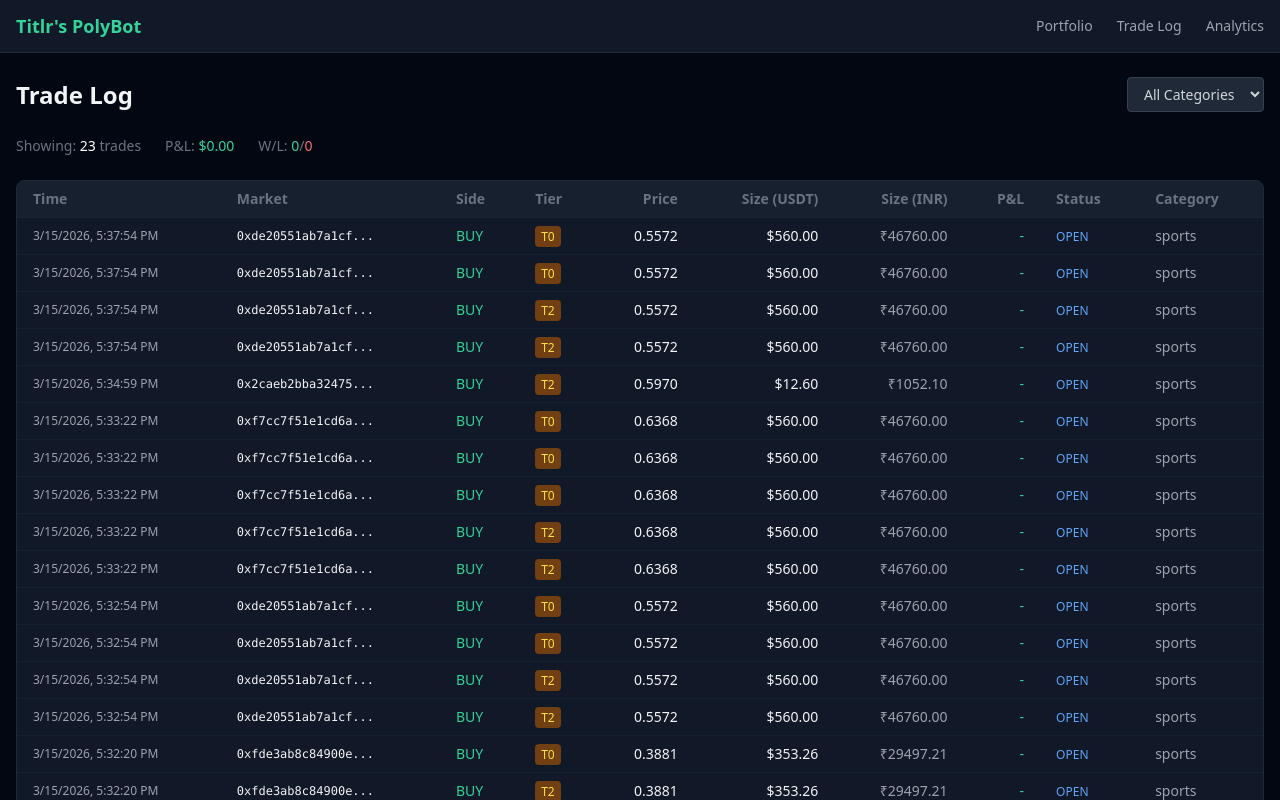
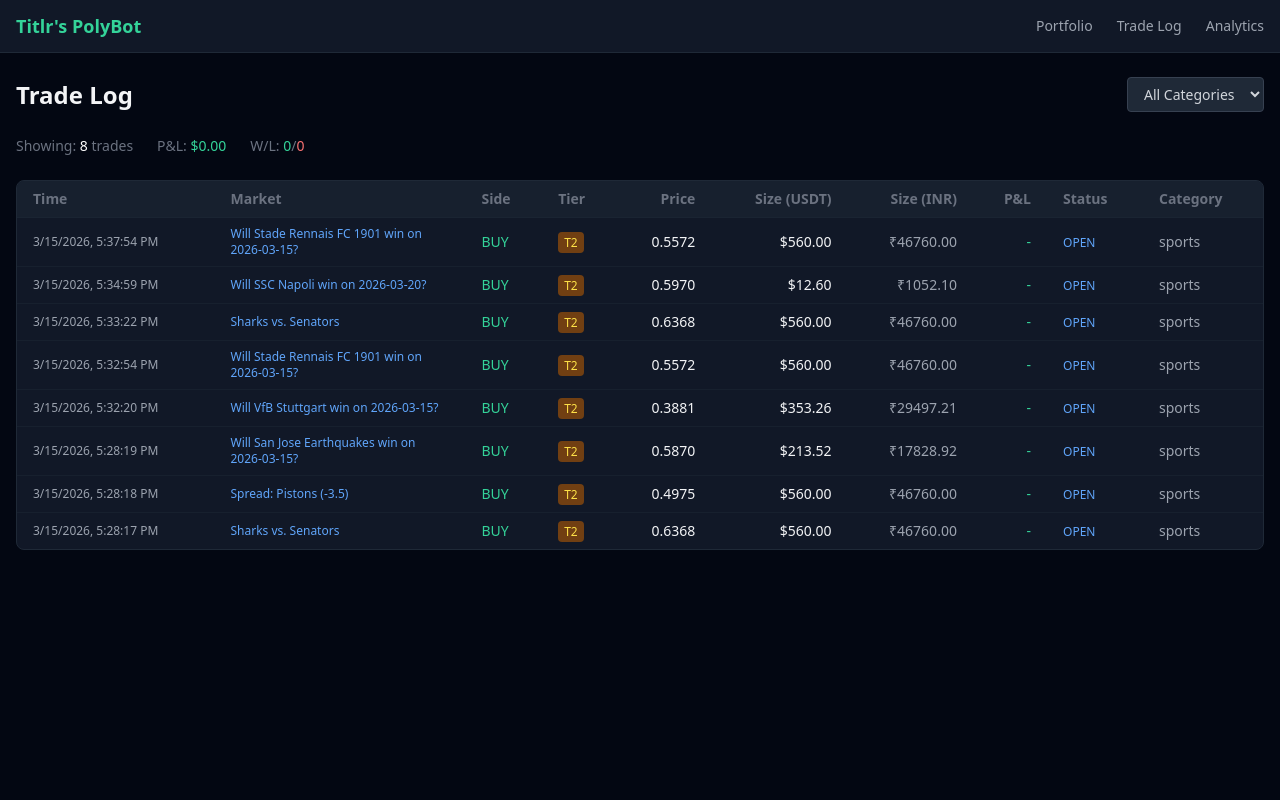
Before and after one commit to AkshatSaini16/polybot-dashboard, a Next.js app: page /trades in a window 1280 px wide. Shown: the top 800 px of the page. Built offline with nearby package versions, Linux system fonts and the light colour scheme.

Commit message:
Add INR amounts, Polymarket links, fix duplicate trades

```diff
--- a/public/data/analytics.json
+++ b/public/data/analytics.json
@@ -7,6 +7,6 @@
   "monthly_alpha_est": 0.0,
   "daily_pnl": [],
   "category_breakdown": [],
-  "signals_generated": 171,
+  "signals_generated": 205,
   "signals_executed": 8
 }
--- a/public/data/meta.json
+++ b/public/data/meta.json
@@ -1,5 +1,5 @@
 {
-  "exported_at": "2026-03-15T17:50:56.091525",
+  "exported_at": "2026-03-15T17:54:15.491221",
   "bot_running": true,
   "current_regime": "bull",
   "soft_params": {
--- a/public/data/trades.json
+++ b/public/data/trades.json
@@ -7,50 +7,15 @@
       "side": "BUY",
       "price": 0.5572,
       "size_usdt": 560.0,
+      "size_inr": 46760.0,
       "pnl": 0.0,
-      "timestamp": "2026-03-15T17:37:54",
-      "tier": 0,
-      "category": "sports",
-      "status": "OPEN"
-    },
-    {
-      "id": 8,
-      "condition_id": "0xde20551ab7a1cf0217c0a4775b32d9c4e4bc35238a074bb30d310435dc869b4c",
-      "wallet": "0x2a2c53bd27",
-      "side": "BUY",
-      "price": 0.5572,
-      "size_usdt": 560.0,
-      "pnl": 0.0,
-      "timestamp": "2026-03-15T17:37:54",
-      "tier": 0,
-      "category": "sports",
-      "status": "OPEN"
-    },
-    {
-      "id": 8,
-      "condition_id": "0xde20551ab7a1cf0217c0a4775b32d9c4e4bc35238a074bb30d310435dc869b4c",
-      "wallet": "0x2a2c53bd27",
-      "side": "BUY",
-      "price": 0.5572,
-      "size_usdt": 560.0,
-      "pnl": 0.0,
+      "pnl_inr": 0.0,
       "timestamp": "2026-03-15T17:37:54",
       "tier": 2,
       "category": "sports",
-      "status": "OPEN"
-    },
-    {
-      "id": 8,
-      "condition_id": "0xde20551ab7a1cf0217c0a4775b32d9c4e4bc35238a074bb30d310435dc869b4c",
-      "wallet": "0x2a2c53bd27",
-      "side": "BUY",
-      "price": 0.5572,
-      "size_usdt": 560.0,
-      "pnl": 0.0,
-      "timestamp": "2026-03-15T17:37:54",
-      "tier": 2,
-      "category": "sports",
-      "status": "OPEN"
+      "status": "OPEN",
+      "question": "Will Stade Rennais FC 1901 win on 2026-03-15?",
+      "polymarket_url": "https://polymarket.com/event/fl1-ren-lil-2026-03-15-ren"
     },
     {
       "id": 7,
@@ -59,11 +24,15 @@
       "side": "BUY",
       "price": 0.597,
       "size_usdt": 12.6,
+      "size_inr": 1052.1,
       "pnl": 0.0,
+      "pnl_inr": 0.0,
       "timestamp": "2026-03-15T17:34:59",
       "tier": 2,
       "category": "sports",
-      "status": "OPEN"
+      "status": "OPEN",
+      "question": "Will SSC Napoli win on 2026-03-20?",
+      "polymarket_url": "https://polymarket.com/event/sea-cag-nap-2026-03-20-nap"
     },
     {
       "id": 6,
@@ -72,63 +41,15 @@
       "side": "BUY",
       "price": 0.6368,
       "size_usdt": 560.0,
+      "size_inr": 46760.0,
       "pnl": 0.0,
-      "timestamp": "2026-03-15T17:33:22",
-      "tier": 0,
-      "category": "sports",
-      "status": "OPEN"
-    },
-    {
-      "id": 6,
-      "condition_id": "0xf7cc7f51e1cd6a07a0677e4d7683ace88666d417b14b9deec9d590584b2e0064",
-      "wallet": "0x2a2c53bd27",
-      "side": "BUY",
-      "price": 0.6368,
-      "size_usdt": 560.0,
-      "pnl": 0.0,
-      "timestamp": "2026-03-15T17:33:22",
-      "tier": 0,
-      "category": "sports",
-      "status": "OPEN"
-    },
-    {
-      "id": 6,
-      "condition_id": "0xf7cc7f51e1cd6a07a0677e4d7683ace88666d417b14b9deec9d590584b2e0064",
-      "wallet": "0x2a2c53bd27",
-      "side": "BUY",
-      "price": 0.6368,
-      "size_usdt": 560.0,
-      "pnl": 0.0,
-      "timestamp": "2026-03-15T17:33:22",
-      "tier": 0,
-      "category": "sports",
-      "status": "OPEN"
-    },
-    {
-      "id": 6,
-      "condition_id": "0xf7cc7f51e1cd6a07a0677e4d7683ace88666d417b14b9deec9d590584b2e0064",
-      "wallet": "0x2a2c53bd27",
-      "side": "BUY",
-      "price": 0.6368,
-      "size_usdt": 560.0,
-      "pnl": 0.0,
+      "pnl_inr": 0.0,
       "timestamp": "2026-03-15T17:33:22",
       "tier": 2,
       "category": "sports",
-      "status": "OPEN"
-    },
-    {
-      "id": 6,
-      "condition_id": "0xf7cc7f51e1cd6a07a0677e4d7683ace88666d417b14b9deec9d590584b2e0064",
-      "wallet": "0x2a2c53bd27",
-      "side": "BUY",
-      "price": 0.6368,
-      "size_usdt": 560.0,
-      "pnl": 0.0,
-      "timestamp": "2026-03-15T17:33:22",
-      "tier": 2,
-      "category": "sports",
-      "status": "OPEN"
+      "status": "OPEN",
+      "question": "Sharks vs. Senators",
+      "polymarket_url": "https://polymarket.com/event/nhl-sj-ott-2026-03-15"
     },
     {
       "id": 5,
@@ -137,50 +58,15 @@
       "side": "BUY",
       "price": 0.5572,
       "size_usdt": 560.0,
+      "size_inr": 46760.0,
       "pnl": 0.0,
-      "timestamp": "2026-03-15T17:32:54",
-      "tier": 0,
-      "category": "sports",
-      "status": "OPEN"
-    },
-    {
-      "id": 5,
-      "condition_id": "0xde20551ab7a1cf0217c0a4775b32d9c4e4bc35238a074bb30d310435dc869b4c",
-      "wallet": "0x2a2c53bd27",
-      "side": "BUY",
-      "price": 0.5572,
-      "size_usdt": 560.0,
-      "pnl": 0.0,
-      "timestamp": "2026-03-15T17:32:54",
-      "tier": 0,
-      "category": "sports",
-      "status": "OPEN"
-    },
-    {
-      "id": 5,
-      "condition_id": "0xde20551ab7a1cf0217c0a4775b32d9c4e4bc35238a074bb30d310435dc869b4c",
-      "wallet": "0x2a2c53bd27",
-      "side": "BUY",
-      "price": 0.5572,
-      "size_usdt": 560.0,
-      "pnl": 0.0,
+      "pnl_inr": 0.0,
       "timestamp": "2026-03-15T17:32:54",
       "tier": 2,
       "category": "sports",
-      "status": "OPEN"
-    },
-    {
-      "id": 5,
-      "condition_id": "0xde20551ab7a1cf0217c0a4775b32d9c4e4bc35238a074bb30d310435dc869b4c",
-      "wallet": "0x2a2c53bd27",
-      "side": "BUY",
-      "price": 0.5572,
-      "size_usdt": 560.0,
-      "pnl": 0.0,
-      "timestamp": "2026-03-15T17:32:54",
-      "tier": 2,
-      "category": "sports",
-      "status": "OPEN"
+      "status": "OPEN",
+      "question": "Will Stade Rennais FC 1901 win on 2026-03-15?",
+      "polymarket_url": "https://polymarket.com/event/fl1-ren-lil-2026-03-15-ren"
     },
     {
       "id": 4,
@@ -189,24 +75,15 @@
       "side": "BUY",
       "price": 0.3881,
       "size_usdt": 353.26,
+      "size_inr": 29497.21,
       "pnl": 0.0,
-      "timestamp": "2026-03-15T17:32:20",
-      "tier": 0,
-      "category": "sports",
-      "status": "OPEN"
-    },
-    {
-      "id": 4,
-      "condition_id": "0xfde3ab8c84900ea9e2378726817b946d85ebb900b757ea8ac7c1f59ce0f99d06",
-      "wallet": "0x37c1874a60",
-      "side": "BUY",
-      "price": 0.3881,
-      "size_usdt": 353.26,
-      "pnl": 0.0,
+      "pnl_inr": 0.0,
       "timestamp": "2026-03-15T17:32:20",
       "tier": 2,
       "category": "sports",
-      "status": "OPEN"
+      "status": "OPEN",
+      "question": "Will VfB Stuttgart win on 2026-03-15?",
+      "polymarket_url": "https://polymarket.com/event/bun-stu-lei-2026-03-15-stu"
     },
     {
       "id": 3,
@@ -215,11 +92,15 @@
       "side": "BUY",
       "price": 0.587,
       "size_usdt": 213.52,
+      "size_inr": 17828.92,
       "pnl": 0.0,
+      "pnl_inr": 0.0,
       "timestamp": "2026-03-15T17:28:19",
       "tier": 2,
       "category": "sports",
-      "status": "OPEN"
+      "status": "OPEN",
+      "question": "Will San Jose Earthquakes win on 2026-03-15?",
+      "polymarket_url": "https://polymarket.com/event/mls-sje-sea-2026-03-15-sje"
     },
     {
       "id": 2,
@@ -228,11 +109,15 @@
       "side": "BUY",
       "price": 0.4975,
       "size_usdt": 560.0,
+      "size_inr": 46760.0,
       "pnl": 0.0,
+      "pnl_inr": 0.0,
       "timestamp": "2026-03-15T17:28:18",
       "tier": 2,
       "category": "sports",
-      "status": "OPEN"
+      "status": "OPEN",
+      "question": "Spread: Pistons (-3.5)",
+      "polymarket_url": "https://polymarket.com/event/nba-det-tor-2026-03-15-spread-away-3pt5"
     },
     {
       "id": 1,
@@ -241,63 +126,15 @@
       "side": "BUY",
       "price": 0.6368,
       "size_usdt": 560.0,
+      "size_inr": 46760.0,
       "pnl": 0.0,
-      "timestamp": "2026-03-15T17:28:17",
-      "tier": 0,
-      "category": "sports",
-      "status": "OPEN"
-    },
-    {
-      "id": 1,
-      "condition_id": "0xf7cc7f51e1cd6a07a0677e4d7683ace88666d417b14b9deec9d590584b2e0064",
-      "wallet": "0x2a2c53bd27",
-      "side": "BUY",
-      "price": 0.6368,
-      "size_usdt": 560.0,
-      "pnl": 0.0,
-      "timestamp": "2026-03-15T17:28:17",
-      "tier": 0,
-      "category": "sports",
-      "status": "OPEN"
-    },
-    {
-      "id": 1,
-      "condition_id": "0xf7cc7f51e1cd6a07a0677e4d7683ace88666d417b14b9deec9d590584b2e0064",
-      "wallet": "0x2a2c53bd27",
-      "side": "BUY",
-      "price": 0.6368,
-      "size_usdt": 560.0,
-      "pnl": 0.0,
-      "timestamp": "2026-03-15T17:28:17",
-      "tier": 0,
-      "category": "sports",
-      "status": "OPEN"
-    },
-    {
-      "id": 1,
-      "condition_id": "0xf7cc7f51e1cd6a07a0677e4d7683ace88666d417b14b9deec9d590584b2e0064",
-      "wallet": "0x2a2c53bd27",
-      "side": "BUY",
-      "price": 0.6368,
-      "size_usdt": 560.0,
-      "pnl": 0.0,
+      "pnl_inr": 0.0,
       "timestamp": "2026-03-15T17:28:17",
       "tier": 2,
       "category": "sports",
-      "status": "OPEN"
-    },
-    {
-      "id": 1,
-      "condition_id": "0xf7cc7f51e1cd6a07a0677e4d7683ace88666d417b14b9deec9d590584b2e0064",
-      "wallet": "0x2a2c53bd27",
-      "side": "BUY",
-      "price": 0.6368,
-      "size_usdt": 560.0,
-      "pnl": 0.0,
-      "timestamp": "2026-03-15T17:28:17",
-      "tier": 2,
-      "category": "sports",
-      "status": "OPEN"
+      "status": "OPEN",
+      "question": "Sharks vs. Senators",
+      "polymarket_url": "https://polymarket.com/event/nhl-sj-ott-2026-03-15"
     }
   ]
 }
--- a/src/app/page.tsx
+++ b/src/app/page.tsx
@@ -107,7 +107,7 @@ export default function PortfolioPage() {
                 <th className="px-4 py-2 text-left text-gray-500">Side</th>
                 <th className="px-4 py-2 text-right text-gray-500">Entry</th>
                 <th className="px-4 py-2 text-right text-gray-500">Current</th>
-                <th className="px-4 py-2 text-right text-gray-500">Size</th>
+                <th className="px-4 py-2 text-right text-gray-500">Bet Amount</th>
                 <th className="px-4 py-2 text-right text-gray-500">P&L</th>
                 <th className="px-4 py-2 text-left text-gray-500">Category</th>
               </tr>
@@ -132,7 +132,10 @@ export default function PortfolioPage() {
                   </td>
                   <td className="px-4 py-2 text-right">{pos.entry_price.toFixed(4)}</td>
                   <td className="px-4 py-2 text-right">{pos.current_price.toFixed(4)}</td>
-                  <td className="px-4 py-2 text-right">{formatUsdt(pos.size_usdt)}</td>
+                  <td className="px-4 py-2 text-right">
+                    <div>{formatUsdt(pos.size_usdt)}</div>
+                    <div className="text-xs text-gray-500">{formatInr(pos.size_inr || pos.size_usdt * 83.5)}</div>
+                  </td>
                   <td className={`px-4 py-2 text-right ${pos.pnl >= 0 ? "text-emerald-400" : "text-red-400"}`}>
                     {formatUsdt(pos.pnl)} ({pos.pnl_pct >= 0 ? "+" : ""}{pos.pnl_pct.toFixed(1)}%)
                   </td>
--- a/src/app/trades/page.tsx
+++ b/src/app/trades/page.tsx
@@ -87,8 +87,17 @@ export default function TradesPage() {
                   <td className="px-4 py-2 text-xs text-gray-400">
                     {new Date(trade.timestamp).toLocaleString()}
                   </td>
-                  <td className="px-4 py-2 font-mono text-xs">
-                    {trade.condition_id.slice(0, 16)}...
+                  <td className="px-4 py-2 text-xs max-w-[200px]">
+                    {trade.polymarket_url ? (
+                      <a href={trade.polymarket_url} target="_blank" rel="noopener noreferrer"
+                         className="text-blue-400 hover:text-blue-300 hover:underline">
+                        {trade.question || trade.condition_id.slice(0, 16) + "..."}
+                      </a>
+                    ) : (
+                      <span className="font-mono text-gray-400">
+                        {trade.question || trade.condition_id.slice(0, 16) + "..."}
+                      </span>
+                    )}
                   </td>
                   <td className="px-4 py-2">
                     <span className={trade.side === "BUY" ? "text-emerald-400" : "text-red-400"}>
--- a/src/lib/types.ts
+++ b/src/lib/types.ts
@@ -5,7 +5,9 @@ export interface Position {
   entry_price: number;
   current_price: number;
   size_usdt: number;
+  size_inr?: number;
   pnl: number;
+  pnl_inr?: number;
   pnl_pct: number;
   opened_at: string;
   source_wallet: string;
@@ -21,8 +23,12 @@ export interface Trade {
   side: string;
   price: number;
   size_usdt: number;
+  size_inr?: number;
   pnl: number;
+  pnl_inr?: number;
   timestamp: string;
+  question?: string;
+  polymarket_url?: string;
   tier: number;
   category: string;
   status: string;
```
Also changed, not shown: public/data/portfolio.json (+17 -1 lines).
